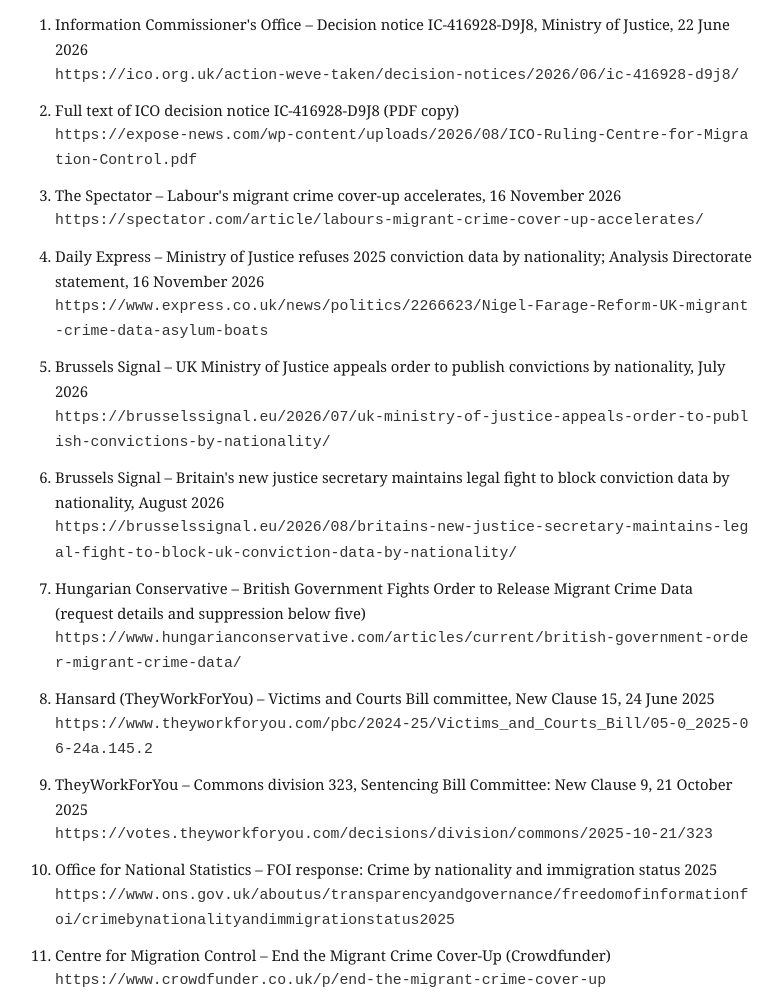
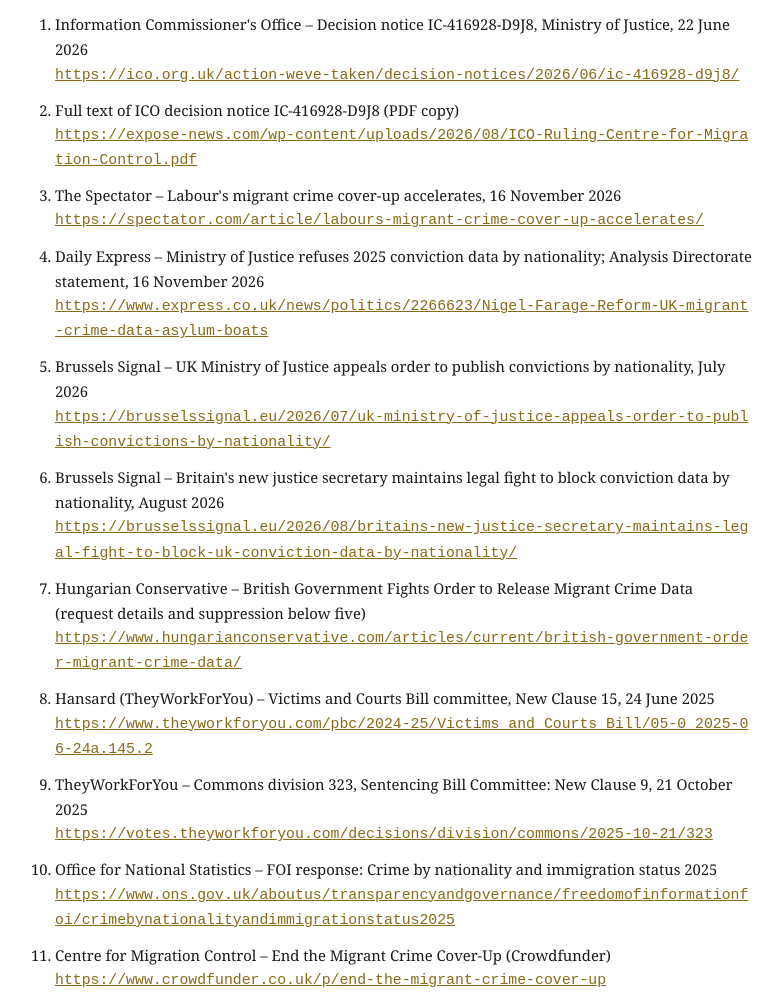
Before and after one commit to britishlionsroar/britishlionsroar.github.io, a plain HTML site: page labour-migrant-crime-cover-up.html in a window 1280 px wide. Shown: the part 6294-7290 px from the top of the page, without its empty margins (247-1030 px from the left). Drawn offline with Linux system fonts and the light colour scheme.

Commit message:
Make article source URLs clickable

```diff
--- a/labour-migrant-crime-cover-up.html
+++ b/labour-migrant-crime-cover-up.html
@@ -51,6 +51,8 @@
   .sources h2 { border: none; margin-top: 10px; }
   .sources ol { font-size: 0.78em; padding-left: 22px; }
   .sources li { margin-bottom: 10px; }
+  .sources .url a { color: #8a6917; text-decoration: underline; }
+  .sources .url a:hover { color: #111; }
   .sources .url { display: block; word-break: break-all; font-family: "Courier New", monospace; color: #333; }
   .hero-graphic { margin: 42px 0 0; text-align: center; }
   .hero-graphic img { width: 100%; height: auto; display: block; }
@@ -176,27 +178,27 @@
   <h2>Want to Dive Deeper? Official sources you can link:</h2>
   <ol>
     <li>Information Commissioner's Office – Decision notice IC-416928-D9J8, Ministry of Justice, 22 June 2026
-      <span class="url">https://ico.org.uk/action-weve-taken/decision-notices/2026/06/ic-416928-d9j8/</span></li>
+      <span class="url"><a href="https://ico.org.uk/action-weve-taken/decision-notices/2026/06/ic-416928-d9j8/" target="_blank" rel="noopener noreferrer">https://ico.org.uk/action-weve-taken/decision-notices/2026/06/ic-416928-d9j8/</a></span></li>
     <li>Full text of ICO decision notice IC-416928-D9J8 (PDF copy)
-      <span class="url">https://expose-news.com/wp-content/uploads/2026/08/ICO-Ruling-Centre-for-Migration-Control.pdf</span></li>
+      <span class="url"><a href="https://expose-news.com/wp-content/uploads/2026/08/ICO-Ruling-Centre-for-Migration-Control.pdf" target="_blank" rel="noopener noreferrer">https://expose-news.com/wp-content/uploads/2026/08/ICO-Ruling-Centre-for-Migration-Control.pdf</a></span></li>
     <li>The Spectator – Labour's migrant crime cover-up accelerates, 16 November 2026
-      <span class="url">https://spectator.com/article/labours-migrant-crime-cover-up-accelerates/</span></li>
+      <span class="url"><a href="https://spectator.com/article/labours-migrant-crime-cover-up-accelerates/" target="_blank" rel="noopener noreferrer">https://spectator.com/article/labours-migrant-crime-cover-up-accelerates/</a></span></li>
     <li>Daily Express – Ministry of Justice refuses 2025 conviction data by nationality; Analysis Directorate statement, 16 November 2026
-      <span class="url">https://www.express.co.uk/news/politics/2266623/Nigel-Farage-Reform-UK-migrant-crime-data-asylum-boats</span></li>
+      <span class="url"><a href="https://www.express.co.uk/news/politics/2266623/Nigel-Farage-Reform-UK-migrant-crime-data-asylum-boats" target="_blank" rel="noopener noreferrer">https://www.express.co.uk/news/politics/2266623/Nigel-Farage-Reform-UK-migrant-crime-data-asylum-boats</a></span></li>
     <li>Brussels Signal – UK Ministry of Justice appeals order to publish convictions by nationality, July 2026
-      <span class="url">https://brusselssignal.eu/2026/07/uk-ministry-of-justice-appeals-order-to-publish-convictions-by-nationality/</span></li>
+      <span class="url"><a href="https://brusselssignal.eu/2026/07/uk-ministry-of-justice-appeals-order-to-publish-convictions-by-nationality/" target="_blank" rel="noopener noreferrer">https://brusselssignal.eu/2026/07/uk-ministry-of-justice-appeals-order-to-publish-convictions-by-nationality/</a></span></li>
     <li>Brussels Signal – Britain's new justice secretary maintains legal fight to block conviction data by nationality, August 2026
-      <span class="url">https://brusselssignal.eu/2026/08/britains-new-justice-secretary-maintains-legal-fight-to-block-uk-conviction-data-by-nationality/</span></li>
+      <span class="url"><a href="https://brusselssignal.eu/2026/08/britains-new-justice-secretary-maintains-legal-fight-to-block-uk-conviction-data-by-nationality/" target="_blank" rel="noopener noreferrer">https://brusselssignal.eu/2026/08/britains-new-justice-secretary-maintains-legal-fight-to-block-uk-conviction-data-by-nationality/</a></span></li>
     <li>Hungarian Conservative – British Government Fights Order to Release Migrant Crime Data (request details and suppression below five)
-      <span class="url">https://www.hungarianconservative.com/articles/current/british-government-order-migrant-crime-data/</span></li>
+      <span class="url"><a href="https://www.hungarianconservative.com/articles/current/british-government-order-migrant-crime-data/" target="_blank" rel="noopener noreferrer">https://www.hungarianconservative.com/articles/current/british-government-order-migrant-crime-data/</a></span></li>
     <li>Hansard (TheyWorkForYou) – Victims and Courts Bill committee, New Clause 15, 24 June 2025
-      <span class="url">https://www.theyworkforyou.com/pbc/2024-25/Victims_and_Courts_Bill/05-0_2025-06-24a.145.2</span></li>
+      <span class="url"><a href="https://www.theyworkforyou.com/pbc/2024-25/Victims_and_Courts_Bill/05-0_2025-06-24a.145.2" target="_blank" rel="noopener noreferrer">https://www.theyworkforyou.com/pbc/2024-25/Victims_and_Courts_Bill/05-0_2025-06-24a.145.2</a></span></li>
     <li>TheyWorkForYou – Commons division 323, Sentencing Bill Committee: New Clause 9, 21 October 2025
-      <span class="url">https://votes.theyworkforyou.com/decisions/division/commons/2025-10-21/323</span></li>
+      <span class="url"><a href="https://votes.theyworkforyou.com/decisions/division/commons/2025-10-21/323" target="_blank" rel="noopener noreferrer">https://votes.theyworkforyou.com/decisions/division/commons/2025-10-21/323</a></span></li>
     <li>Office for National Statistics – FOI response: Crime by nationality and immigration status 2025
-      <span class="url">https://www.ons.gov.uk/aboutus/transparencyandgovernance/freedomofinformationfoi/crimebynationalityandimmigrationstatus2025</span></li>
+      <span class="url"><a href="https://www.ons.gov.uk/aboutus/transparencyandgovernance/freedomofinformationfoi/crimebynationalityandimmigrationstatus2025" target="_blank" rel="noopener noreferrer">https://www.ons.gov.uk/aboutus/transparencyandgovernance/freedomofinformationfoi/crimebynationalityandimmigrationstatus2025</a></span></li>
     <li>Centre for Migration Control – End the Migrant Crime Cover-Up (Crowdfunder)
-      <span class="url">https://www.crowdfunder.co.uk/p/end-the-migrant-crime-cover-up</span></li>
+      <span class="url"><a href="https://www.crowdfunder.co.uk/p/end-the-migrant-crime-cover-up" target="_blank" rel="noopener noreferrer">https://www.crowdfunder.co.uk/p/end-the-migrant-crime-cover-up</a></span></li>
   </ol>
 </div>
 
```
